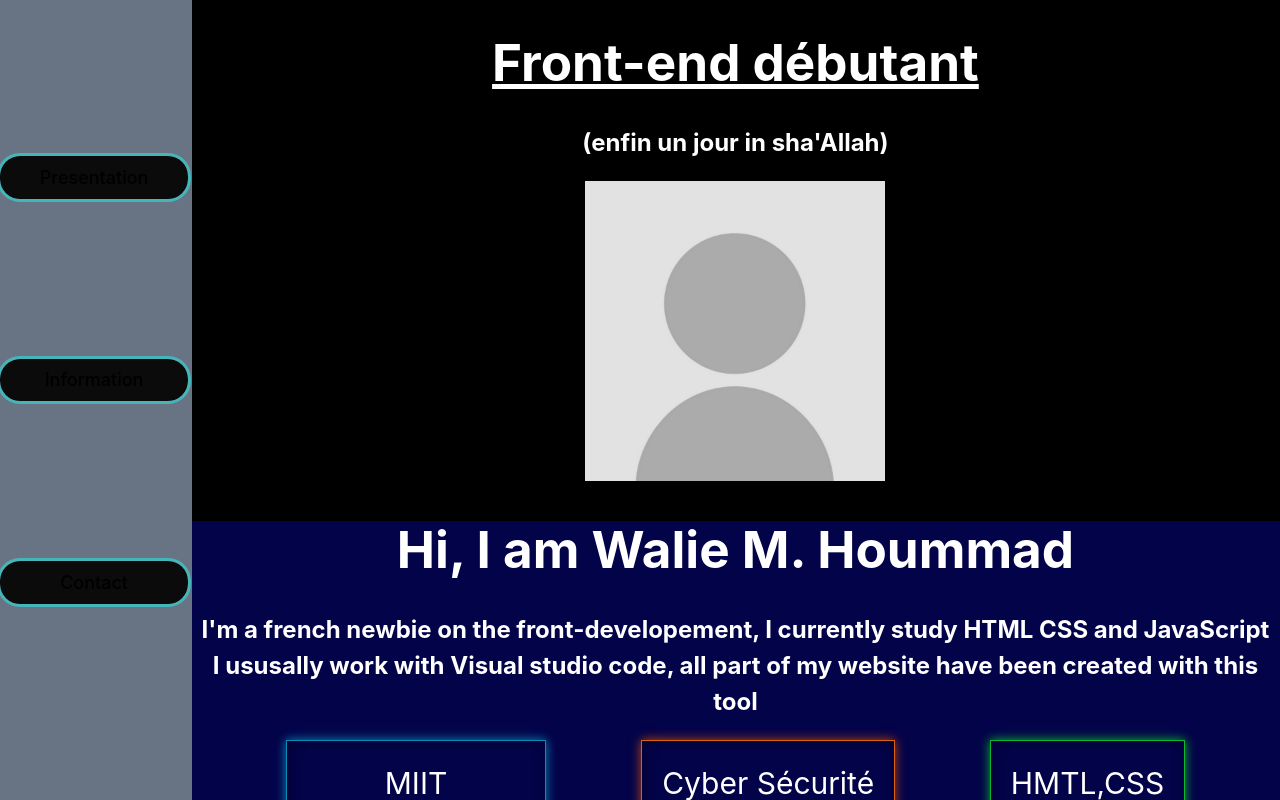
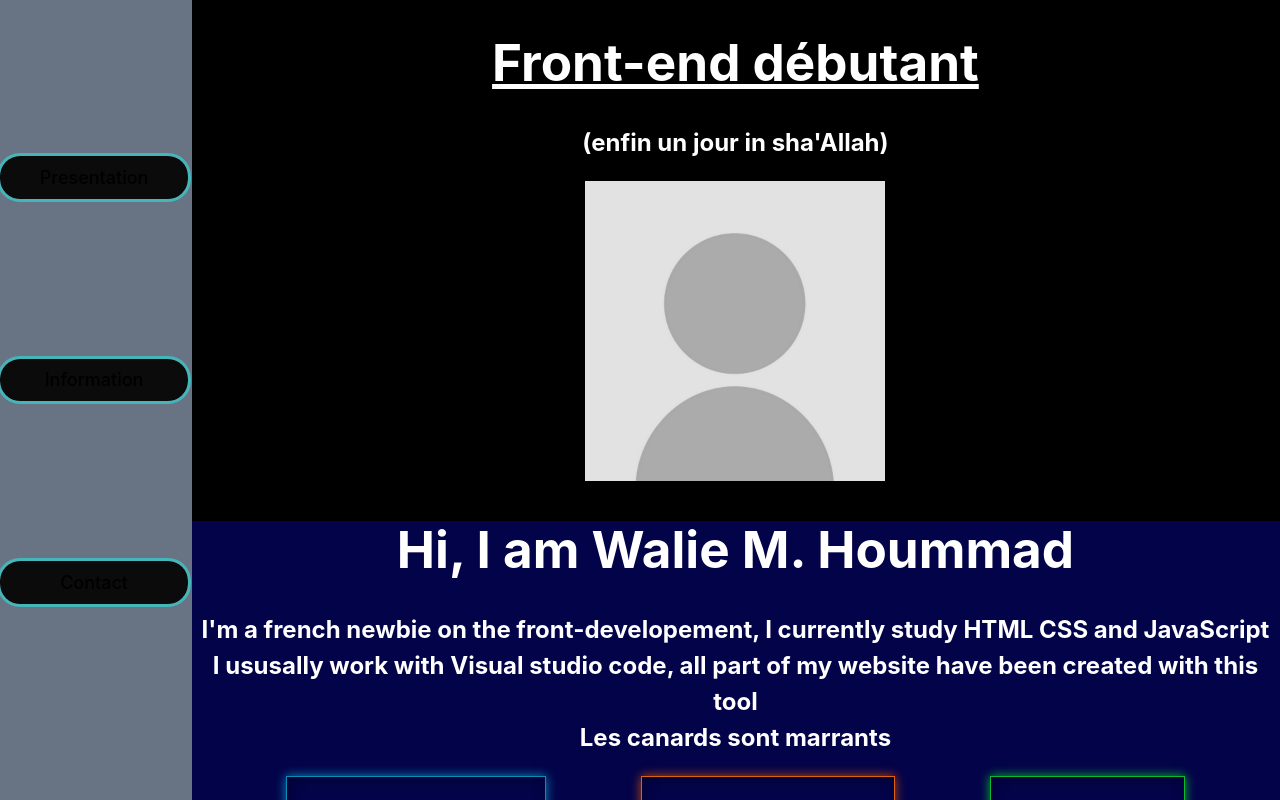
Before and after one commit to Walie-Matthieu/portfolio, a Vue app: page / in a window 1280 px wide. Shown: the top 800 px of the page. Built offline with nearby package versions, Linux system fonts and the light colour scheme.

Commit message:
ajout des canards

```diff
--- a/src/components/page2.vue
+++ b/src/components/page2.vue
@@ -7,6 +7,7 @@
             <br>
             I ususally work with Visual studio code, all part of my website have been created with this tool
             <br>
+            Les canards sont marrants
         </h2>
 
         <div class="flex-parcour">
```
